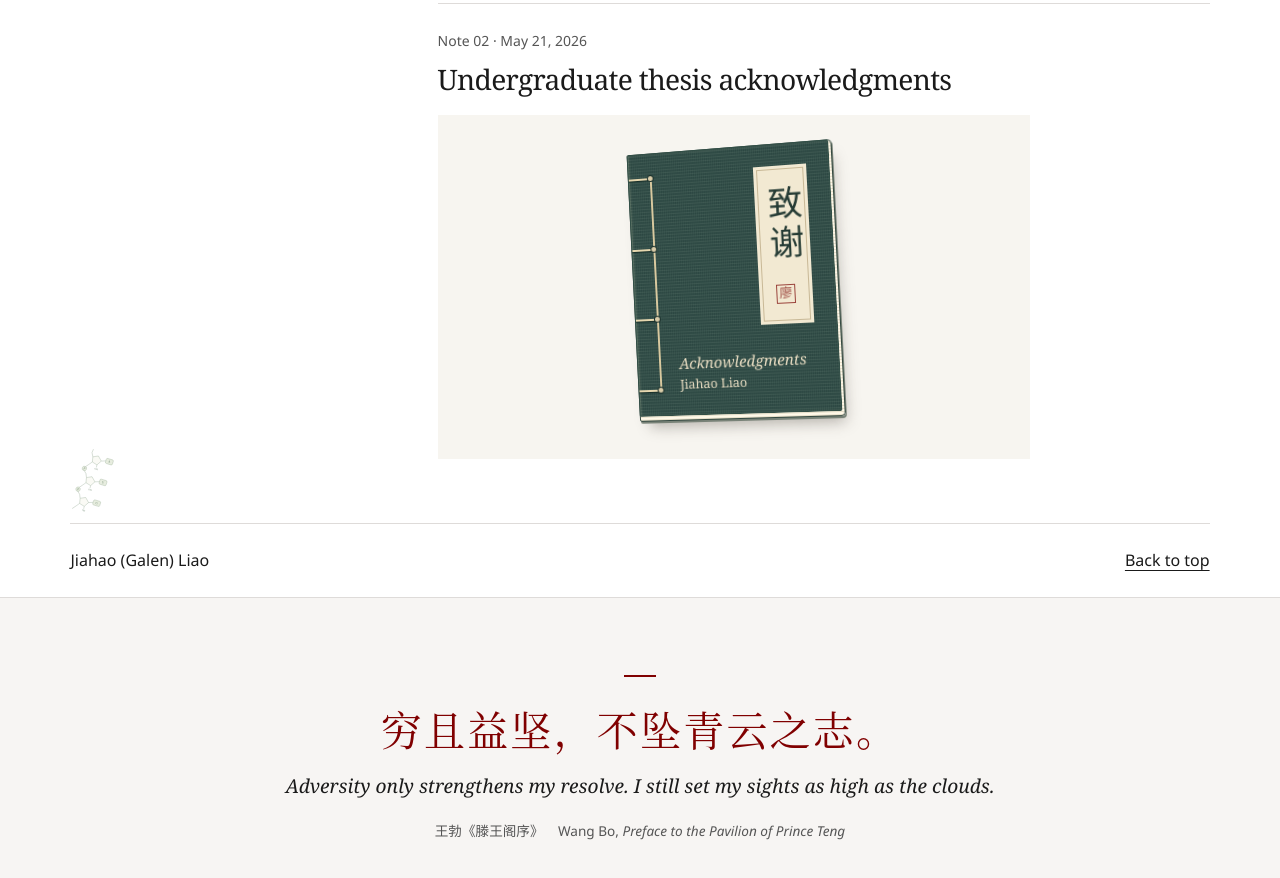
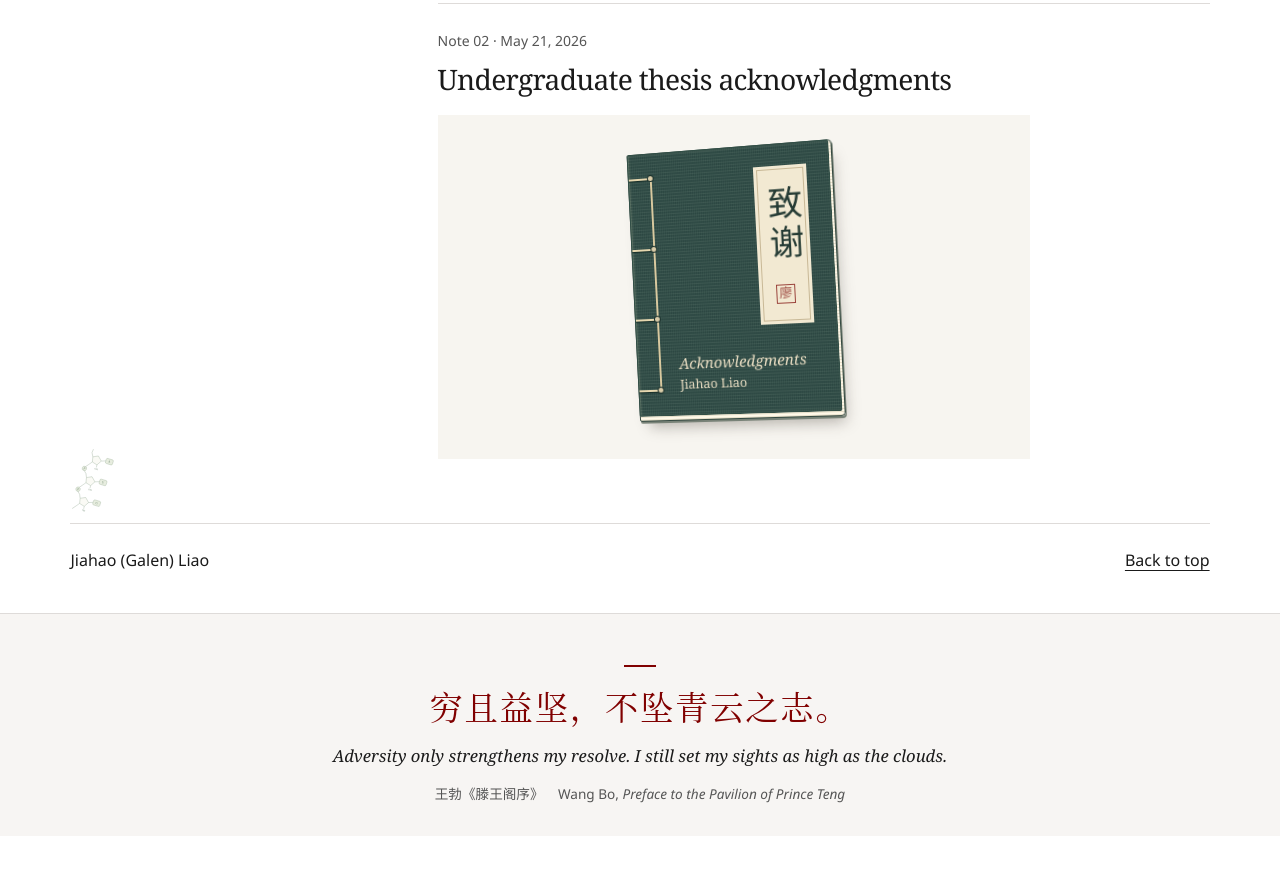
Before and after one commit to GaleoLiao/galeoliao.github.io, a plain HTML site: page index.html in a window 1280 px wide. Shown: the part 6273-7151 px from the top of the page. After the commit the page ends 7109 px from the top, so only its background shows below. Drawn offline with Linux system fonts and the light colour scheme.

Commit message:
Reduce footer quote size and lower its alignment

```diff
--- a/style.css
+++ b/style.css
@@ -199,8 +199,8 @@ footer { padding-block: 1.5rem; }
 
 
 .closing-quote {
-  margin: 0;
-  padding: clamp(2.5rem, 6vw, 5rem) 5.5%;
+  margin: 1rem 0 0;
+  padding: clamp(2.25rem, 4vw, 3.5rem) 5.5% clamp(1.4rem, 2.5vw, 2rem);
   text-align: center;
   background: var(--surface);
   border-top: 1px solid var(--line);
@@ -210,28 +210,28 @@ footer { padding-block: 1.5rem; }
   display: block;
   width: 2rem;
   height: 2px;
-  margin: 0 auto 1.3rem;
+  margin: 0 auto .9rem;
   background: var(--accent);
 }
 .closing-quote blockquote { margin: 0; }
 .closing-quote p { margin: 0 auto; text-wrap: balance; }
 .closing-quote p:lang(zh-Hans) {
   color: var(--accent);
-  font: 400 clamp(1.45rem, 3.2vw, 2.65rem)/1.5 "Songti SC", "Noto Serif CJK SC", SimSun, serif;
+  font: 400 clamp(1.25rem, 2.6vw, 2.1rem)/1.5 "Songti SC", "Noto Serif CJK SC", SimSun, serif;
   letter-spacing: .055em;
 }
 .closing-quote p:lang(zh-Hans) span { display: inline-block; }
 .closing-quote p:lang(en) {
   max-width: 43em;
   margin-top: .75rem;
-  font: italic clamp(1rem, 1.5vw, 1.25rem)/1.55 Georgia, serif;
+  font: italic clamp(.97rem, 1.3vw, 1.12rem)/1.55 Georgia, serif;
 }
 .closing-quote figcaption {
   display: flex;
   flex-wrap: wrap;
   justify-content: center;
   gap: .2rem .9rem;
-  margin-top: 1.2rem;
+  margin-top: .85rem;
   color: var(--muted);
   font-size: .85rem;
 }
```
